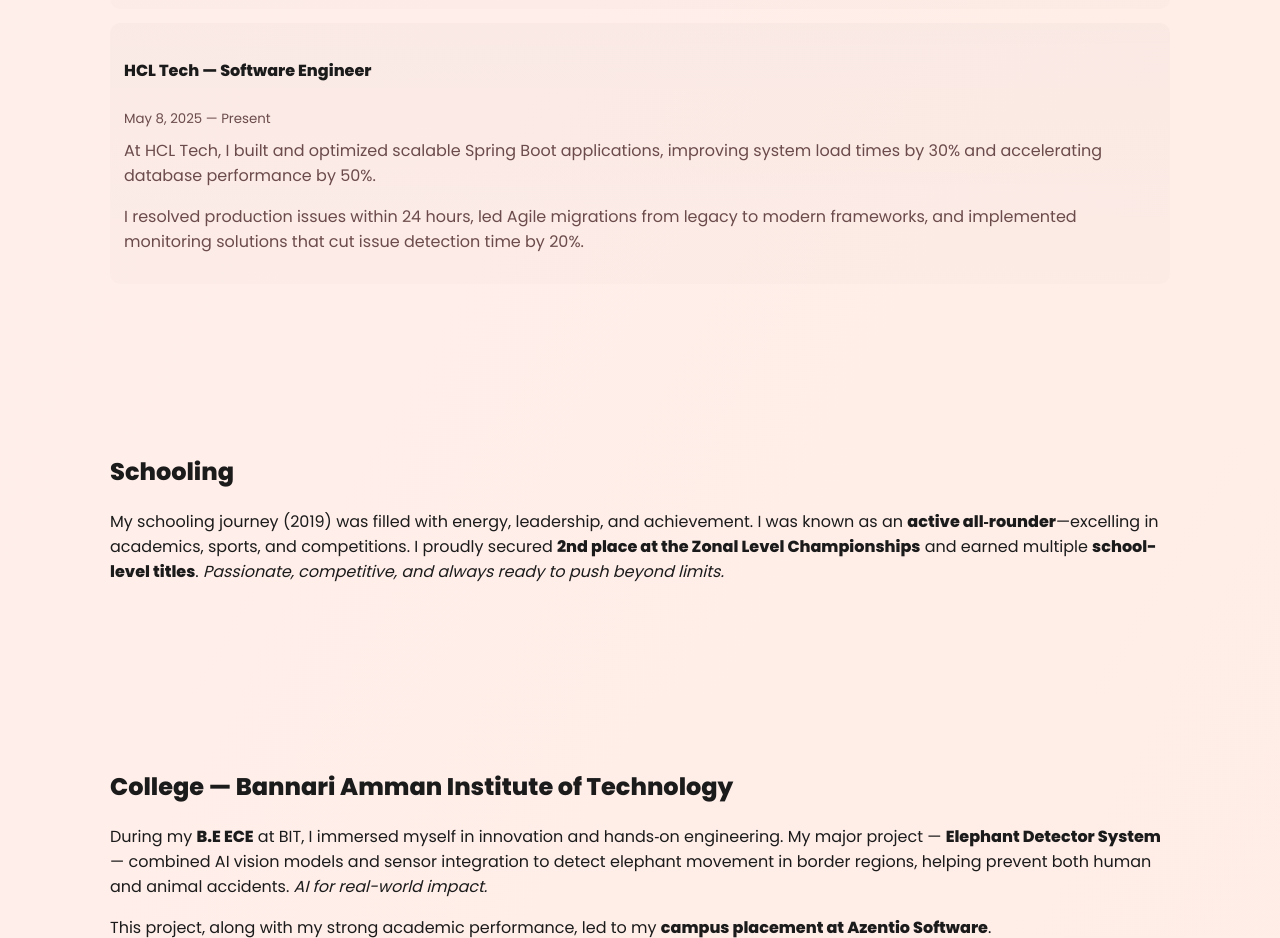
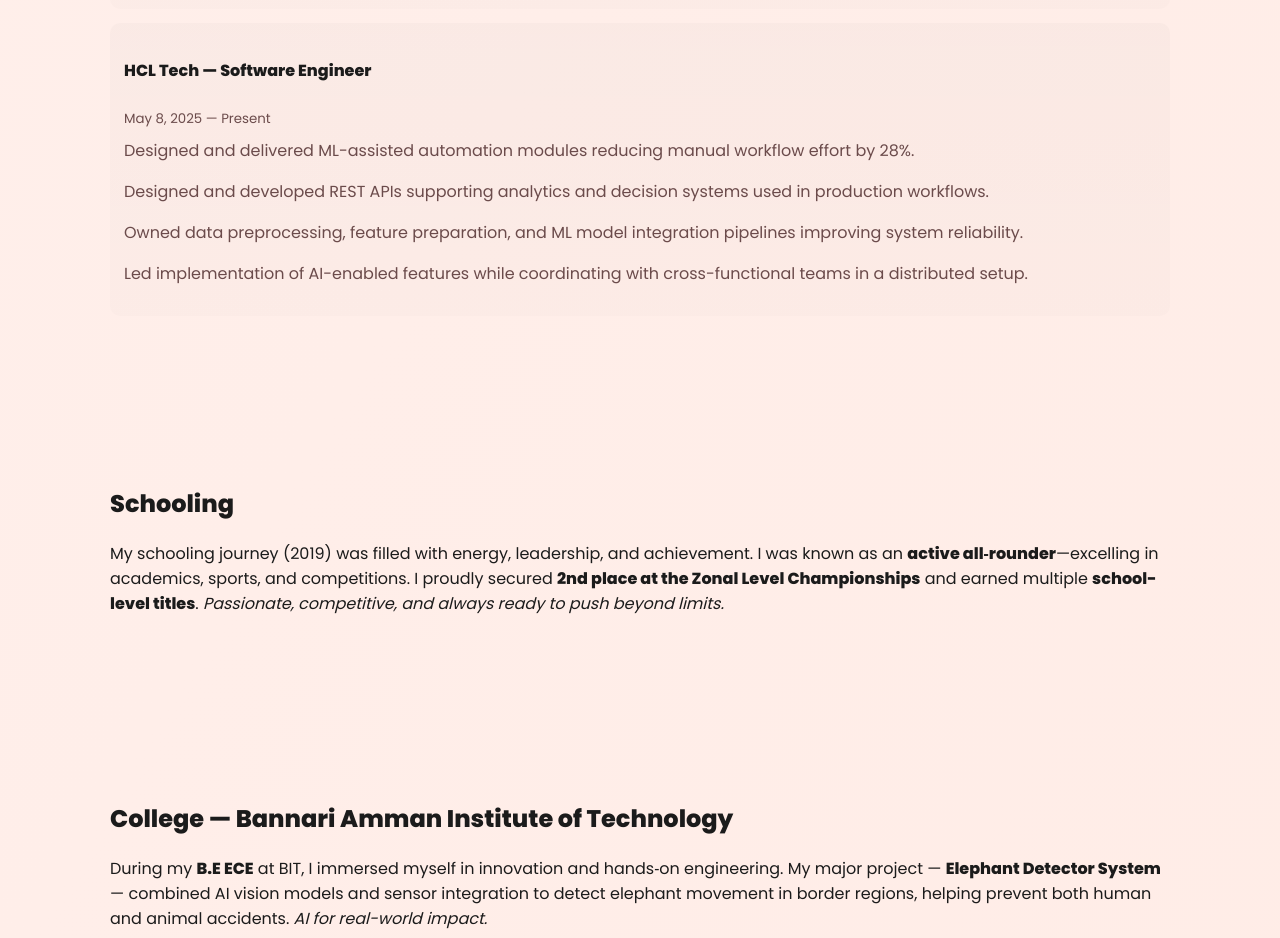
Before and after one commit to santhoshi31/My-Portfolio, a plain HTML site: page index.html in a window 1280 px wide. Shown: the part 2100-3038 px from the top of the page. Drawn offline with Linux system fonts and the light colour scheme.

Commit message:
index.html

```diff
--- a/index.html
+++ b/index.html
@@ -213,8 +213,10 @@
         <div class="job">
           <h4>HCL Tech — Software Engineer</h4>
           <small>May 8, 2025 — Present</small>
-          <p style="margin-top:8px;color:var(--muted)">At HCL Tech, I built and optimized scalable Spring Boot applications, improving system load times by 30% and accelerating database performance by 50%.</p>
-          <p style="margin-top:8px;color:var(--muted)">I resolved production issues within 24 hours, led Agile migrations from legacy to modern frameworks, and implemented monitoring solutions that cut issue detection time by 20%.</p>
+          <p style="margin-top:8px;color:var(--muted)">Designed and delivered ML-assisted automation modules reducing manual workflow effort by 28%.</p>
+          <p style="margin-top:8px;color:var(--muted)">Designed and developed REST APIs supporting analytics and decision systems used in production workflows.</p>
+          <p style="margin-top:8px;color:var(--muted)">Owned data preprocessing, feature preparation, and ML model integration pipelines improving system reliability.</p>
+          <p style="margin-top:8px;color:var(--muted)">Led implementation of AI-enabled features while coordinating with cross-functional teams in a distributed setup.</p>
         </div>
       </div>
     </section>
```
